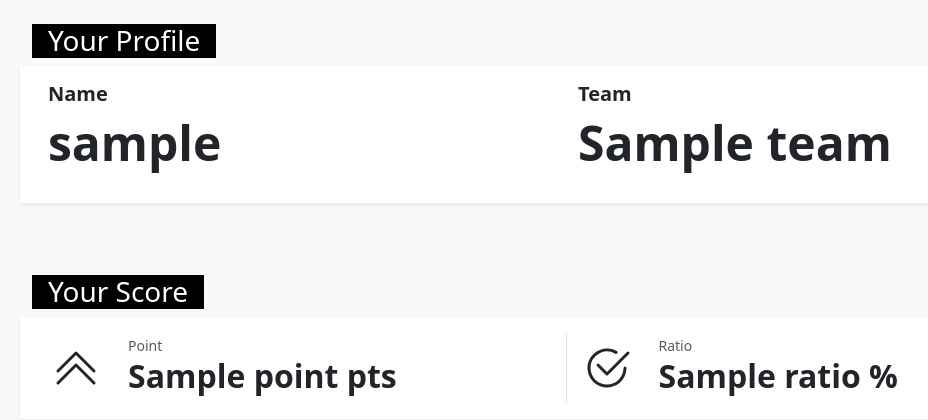
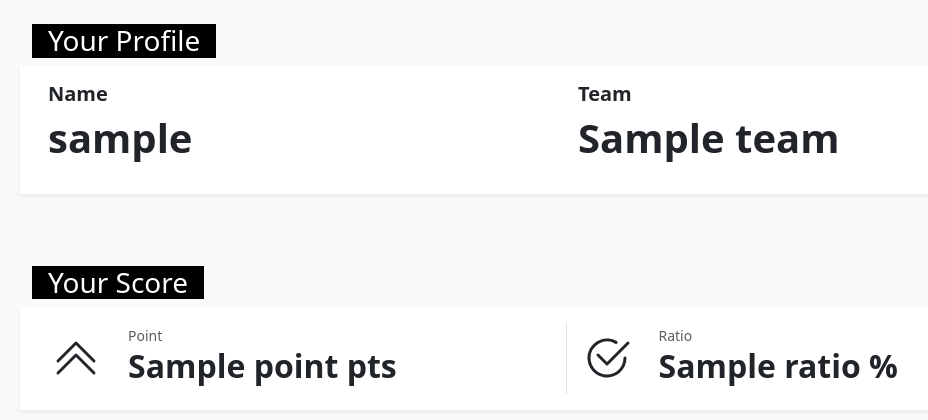
Before and after one commit to rokuosan/subaru-qsys, a Django app: template qsys/app/templates/app/account.html in a window 1280 px wide. Shown: the part 88-508 px from the top of the page, without its empty margins (74-1002 px from the left). Run offline with Django 4.2, Linux system fonts and the light colour scheme; the template is opened without the code that fills it: most values are stand-ins (such as "Sample title", 1, 10 or a date in 2020); some libraries are stand-ins or nearby versions.

Commit message:
Change font size

```diff
--- a/qsys/app/templates/app/account.html
+++ b/qsys/app/templates/app/account.html
@@ -14,13 +14,13 @@
           <div class="col">
             <div>
               <h5 class="fw-bold">Name</h5>
-              <p class="display-5 fw-bold">{{ display.username }}</p>
+              <p class="display-6 fw-bold">{{ display.username }}</p>
             </div>
           </div>
           <div class="col">
             <div>
               <h5 class="fw-bold">Team</h5>
-              <p class="display-5 fw-bold">{{ display.team }}</p>
+              <p class="display-6 fw-bold">{{ display.team }}</p>
             </div>
           </div>
         </div>
```
